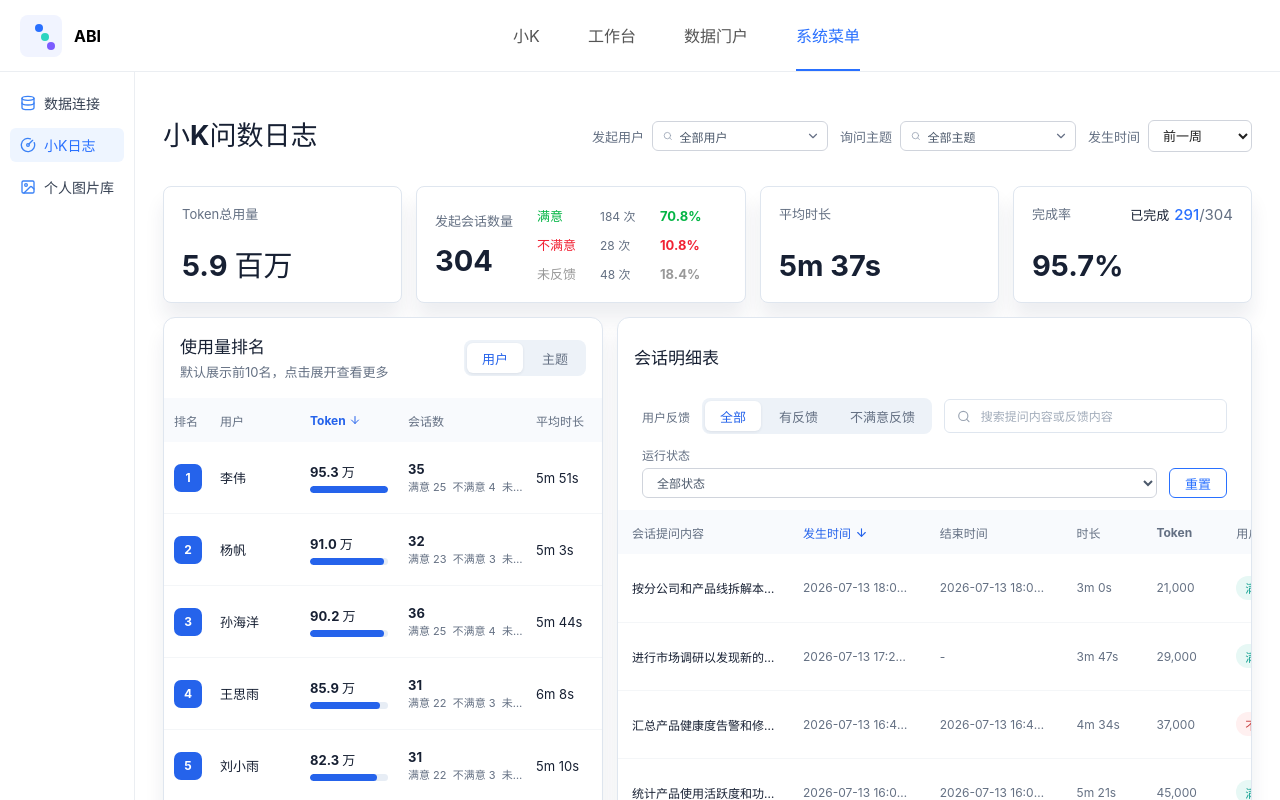
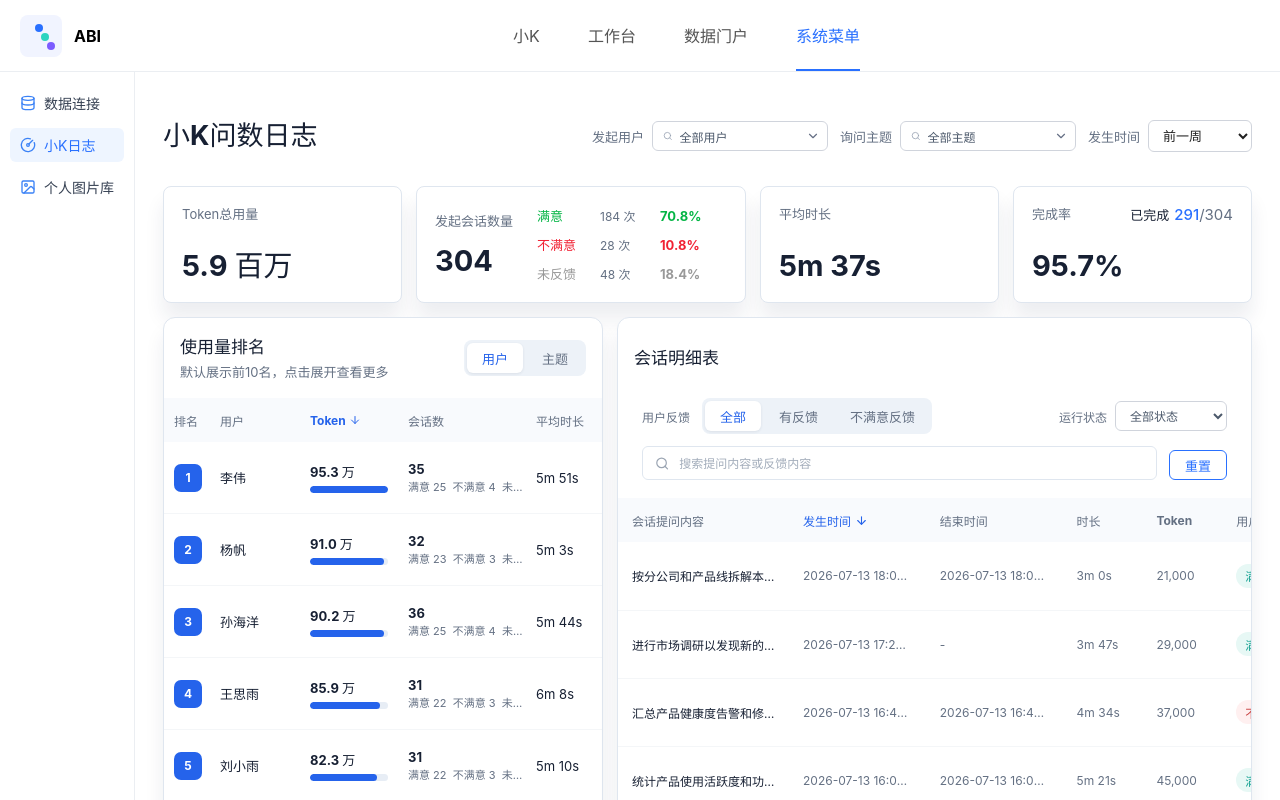
Before and after one commit to oreoflurry1112-pixel/xiaok-ops-dashboard-demo, a React (Vite) app: page / in a window 1280 px wide. Shown: the top 800 px of the page. Built offline with nearby package versions, Linux system fonts and the light colour scheme.

Commit message:
Reorder detail filter controls

```diff
--- a/src/App.tsx
+++ b/src/App.tsx
@@ -344,12 +344,12 @@ export function SessionPanel({ sessionsData, metrics, user, topic, onUserChange,
         <div className="filter-row">
           <span className="filter-label">用户反馈</span>
           <Segmented options={['全部', '有反馈', '不满意反馈'] as const} value={feedbackFilter} onChange={(next) => { setFeedbackFilter(next); setPage(1); }} label="用户反馈" />
-          <label className="search-box"><Search size={15} /><input value={search} onChange={(event) => { setSearch(event.target.value); setPage(1); }} placeholder="搜索提问内容或反馈内容" /></label>
+          <label className="inline-status-filter"><span>运行状态</span><select className="filter-select" value={statusFilter} onChange={(event) => setStatusFilter(event.target.value as StatusFilter)}><option>{ALL_STATUSES}</option><option>已完成</option><option>进行中</option><option>手动终止</option></select></label>
         </div>
         <div className="filter-row filter-row-secondary">
           {showDimensionFilters && <div className="filter-field"><span>发起用户</span><SearchableSelect label="发起用户" value={user} allLabel={ALL_USERS} options={users} onChange={onUserChange} /></div>}
           {showDimensionFilters && allowTopicFilter && <div className="filter-field"><span>询问主题</span><SearchableSelect label="询问主题" value={topic} allLabel={ALL_TOPICS} options={topics} onChange={onTopicChange} /></div>}
-          <label className="filter-field"><span>运行状态</span><select className="filter-select" value={statusFilter} onChange={(event) => setStatusFilter(event.target.value as StatusFilter)}><option>{ALL_STATUSES}</option><option>已完成</option><option>进行中</option><option>手动终止</option></select></label>
+          <label className="search-box"><Search size={15} /><input value={search} onChange={(event) => { setSearch(event.target.value); setPage(1); }} placeholder="搜索提问内容或反馈内容" /></label>
           <button type="button" className="reset-button" onClick={reset}>重置</button>
         </div>
       </div>
--- a/src/styles.css
+++ b/src/styles.css
@@ -134,6 +134,7 @@ main { min-width: 0; padding: 28px; background: #fff; }
 .filter-row + .filter-row { margin-top: 12px; }
 .filter-row-secondary { align-items: flex-end; flex-wrap: wrap; }
 .filter-label, .filter-field > span { color: var(--muted); font-size: 12px; white-space: nowrap; }
+.inline-status-filter { display: flex; align-items: center; gap: 8px; margin-left: auto; color: var(--muted); font-size: 12px; white-space: nowrap; }
 .search-box { height: 34px; min-width: 220px; flex: 1; display: flex; align-items: center; gap: 8px; padding: 0 12px; border: 1px solid var(--border); border-radius: 6px; color: #9aa4b2; }
 .search-box input { width: 100%; min-width: 0; border: 0; outline: 0; color: var(--text); font-size: 12px; background: transparent; }
 .search-box input::placeholder { color: #a3adbb; }
```
